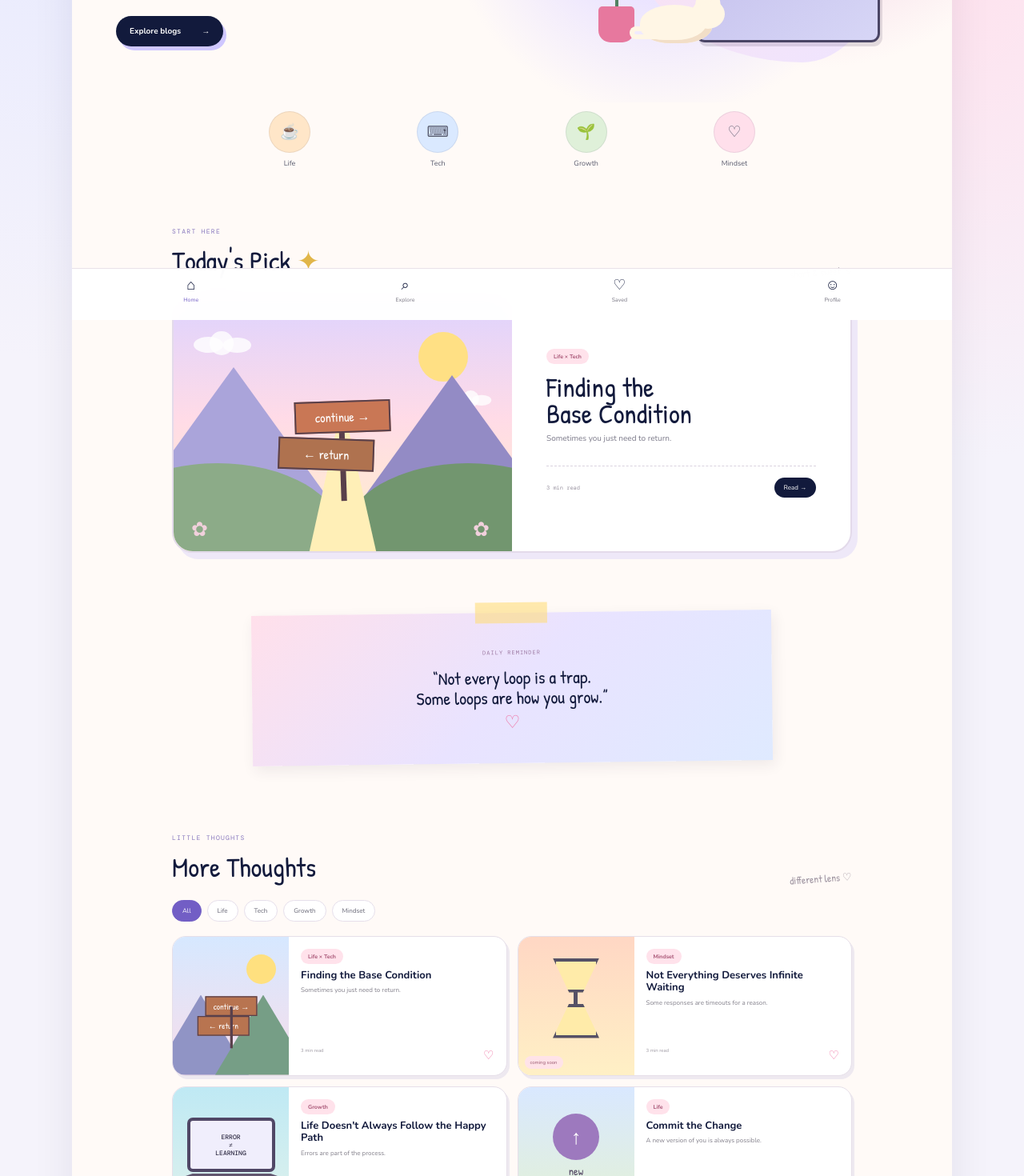
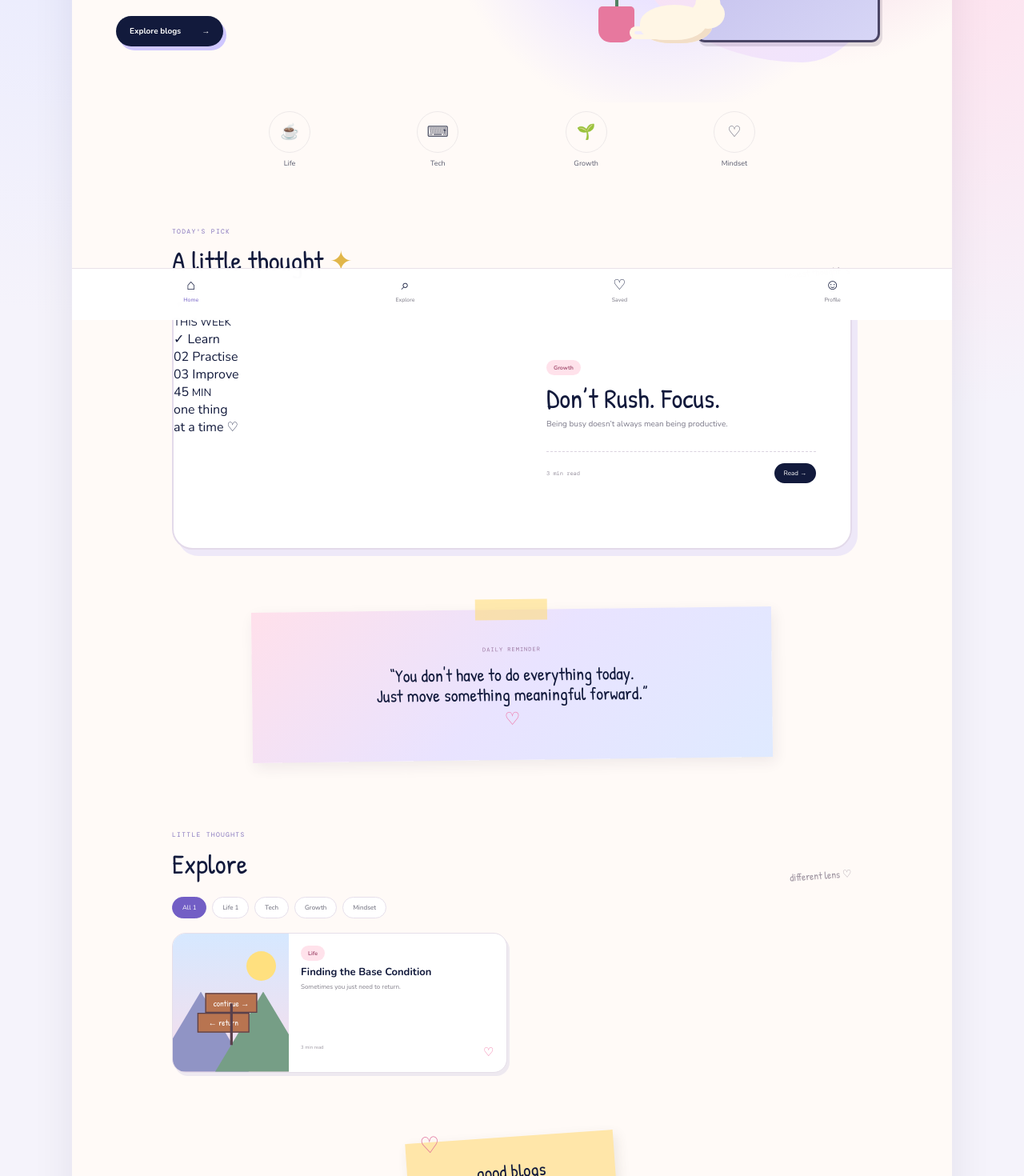
Before and after one commit to thisiskanhaiya/birthdaywish, a Vue app: page / in a window 1280 px wide. Shown: the part 400-1870 px from the top of the page at 80% size. Built offline with nearby package versions, Linux system fonts and the light colour scheme.

Commit message:
Update App.vue

```diff
--- a/src/App.vue
+++ b/src/App.vue
@@ -1,63 +1,151 @@
 <script setup>
 import { computed, ref } from "vue";
+
+import Focus from "./blogs/Focus.vue";
 import Recursion from "./blogs/Recursion.vue";
 
 const activeBlog = ref(null);
 const category = ref("All");
 
+/*
+|--------------------------------------------------------------------------
+| BLOG REGISTRY
+|--------------------------------------------------------------------------
+|
+| IMPORTANT:
+| Always add the NEWEST blog at the TOP.
+|
+| First blog = Today's Pick automatically.
+| Remaining blogs = Explore/category library automatically.
+|
+*/
+
 const blogs = [
+  {
+    id: "focus",
+    title: "Don’t Rush. Focus on One Thing at a Time.",
+    shortTitle: "Don’t Rush. Focus.",
+    description: "Being busy doesn’t always mean being productive.",
+    category: "Growth",
+    readTime: "3 min",
+    component: Focus,
+    art: "focus",
+    date: "15 Nov 2026",
+  },
+
   {
     id: "recursion",
     title: "Finding the Base Condition",
+    shortTitle: "Finding the Base Condition",
     description: "Sometimes you just need to return.",
     category: "Life",
     readTime: "3 min",
     component: Recursion,
+    art: "recursion",
+    date: "14 Nov 2026",
   },
 ];
 
-const upcoming = [
+const categories = [
   {
-    id: "waiting",
-    title: "Not Everything Deserves Infinite Waiting",
-    description: "Some responses are timeouts for a reason.",
-    category: "Mindset",
-    readTime: "3 min",
-    art: "hourglass",
+    name: "All",
+    icon: "✦",
   },
   {
-    id: "happy",
-    title: "Life Doesn't Always Follow the Happy Path",
-    description: "Errors are part of the process.",
-    category: "Growth",
-    readTime: "4 min",
-    art: "error",
+    name: "Life",
+    icon: "☕",
   },
   {
-    id: "commit",
-    title: "Commit the Change",
-    description: "A new version of you is always possible.",
-    category: "Life",
-    readTime: "3 min",
-    art: "commit",
+    name: "Tech",
+    icon: "⌨",
+  },
+  {
+    name: "Growth",
+    icon: "🌱",
+  },
+  {
+    name: "Mindset",
+    icon: "♡",
   },
 ];
 
-const categories = ["All", "Life", "Tech", "Growth", "Mindset"];
+/*
+|--------------------------------------------------------------------------
+| AUTOMATIC TODAY'S PICK
+|--------------------------------------------------------------------------
+*/
+
+const featuredBlog = computed(() => blogs[0]);
+
+/*
+|--------------------------------------------------------------------------
+| AUTOMATIC EXPLORE LIBRARY
+|--------------------------------------------------------------------------
+|
+| Today's Pick is removed from Explore.
+| Once a newer blog is added, the current featured blog automatically
+| comes back into Explore.
+|
+*/
+
+const archiveBlogs = computed(() => {
+  return blogs.slice(1);
+});
+
+/*
+|--------------------------------------------------------------------------
+| CATEGORY FILTERING
+|--------------------------------------------------------------------------
+*/
 
 const filteredBlogs = computed(() => {
-  if (category.value === "All") return blogs;
-  return blogs.filter((blog) => blog.category === category.value);
+  if (category.value === "All") {
+    return archiveBlogs.value;
+  }
+
+  return archiveBlogs.value.filter(
+    (blog) => blog.category === category.value
+  );
 });
+
+/*
+|--------------------------------------------------------------------------
+| CATEGORY COUNTS
+|--------------------------------------------------------------------------
+*/
+
+const categoryCount = (categoryName) => {
+  if (categoryName === "All") {
+    return archiveBlogs.value.length;
+  }
+
+  return archiveBlogs.value.filter(
+    (blog) => blog.category === categoryName
+  ).length;
+};
+
+/*
+|--------------------------------------------------------------------------
+| NAVIGATION
+|--------------------------------------------------------------------------
+*/
 
 function openBlog(blog) {
   activeBlog.value = blog;
-  window.scrollTo({ top: 0, behavior: "smooth" });
+
+  window.scrollTo({
+    top: 0,
+    behavior: "smooth",
+  });
 }
 
 function goHome() {
   activeBlog.value = null;
-  window.scrollTo({ top: 0, behavior: "smooth" });
+
+  window.scrollTo({
+    top: 0,
+    behavior: "smooth",
+  });
 }
 
 function explore() {
@@ -65,30 +153,62 @@ function explore() {
     behavior: "smooth",
   });
 }
+
+function selectCategory(item) {
+  category.value = item;
+  explore();
+}
 </script>
 
 <template>
   <div class="little-app">
 
-    <!-- LANDING -->
+    <!-- ======================================================
+         HOME
+    ======================================================= -->
+
     <template v-if="!activeBlog">
 
+      <!-- NAV -->
+
       <header class="topbar">
-        <button class="logo" @click="goHome">
-          little.log <span>♡</span>
+
+        <button
+          class="logo"
+          type="button"
+          @click="goHome"
+        >
+          little.log
+          <span>♡</span>
         </button>
 
+
         <div class="top-actions">
-          <button @click="explore">⌕</button>
-          <button>☰</button>
+
+          <button
+            type="button"
+            aria-label="Explore"
+            @click="explore"
+          >
+            ⌕
+          </button>
+
+          <button
+            type="button"
+            aria-label="Menu"
+          >
+            ☰
+          </button>
+
         </div>
+
       </header>
 
 
       <main>
 
         <!-- ==================================================
-             COMPACT HERO
+             HERO
         =================================================== -->
 
         <section class="hero">
@@ -101,7 +221,10 @@ function explore() {
 
             <h1>
               Same scroll.
-              <em>New perspective.</em>
+
+              <em>
+                New perspective.
+              </em>
             </h1>
 
             <p>
@@ -110,7 +233,10 @@ function explore() {
               occasionally find life inside code.
             </p>
 
-            <button class="primary-btn" @click="explore">
+            <button
+              class="primary-btn"
+              @click="explore"
+            >
               Explore blogs
               <span>→</span>
             </button>
@@ -118,43 +244,58 @@ function explore() {
           </div>
 
 
-          <!-- CODE-ONLY CUTE STICKER -->
+          <!-- CSS STICKER -->
 
           <div class="desk-sticker">
 
             <div class="pastel-blob"></div>
 
-            <span class="spark spark-a">✦</span>
-            <span class="spark spark-b">♡</span>
+            <span class="spark spark-a">
+              ✦
+            </span>
 
-            <!-- sticky note -->
+            <span class="spark spark-b">
+              ♡
+            </span>
+
+
+            <!-- NOTE -->
 
             <div class="hero-note">
+
               <span>♡</span>
 
               It's not<br />
               just code,<br />
-              <strong>it's life too.</strong>
+
+              <strong>
+                it's life too.
+              </strong>
+
             </div>
 
 
-            <!-- plant -->
+            <!-- PLANT -->
 
             <div class="plant">
+
               <div class="leaf leaf-left"></div>
               <div class="leaf leaf-right"></div>
+
               <div class="stem"></div>
               <div class="pot"></div>
+
             </div>
 
 
-            <!-- CHARACTER STICKER -->
+            <!-- CHARACTER -->
 
             <div class="character">
 
               <div class="hair-back"></div>
 
               <div class="head">
+
                 <div class="fringe fringe-left"></div>
                 <div class="fringe fringe-right"></div>
 
@@ -165,6 +306,7 @@ function explore() {
                 <span class="blush blush-right"></span>
 
                 <span class="character-mouth"></span>
+
               </div>
 
               <div class="bun"></div>
@@ -177,21 +319,26 @@ function explore() {
             </div>
 
 
-            <!-- laptop -->
+            <!-- LAPTOP -->
 
             <div class="cute-laptop">
-              <span class="laptop-heart">♡</span>
+              <span class="laptop-heart">
+                ♡
+              </span>
             </div>
 
 
             <!-- CAT -->
 
             <div class="cat">
+
               <span class="cat-ear ear-one"></span>
               <span class="cat-ear ear-two"></span>
+
               <span class="cat-head"></span>
               <span class="cat-body"></span>
               <span class="cat-tail"></span>
+
             </div>
 
           </div>
@@ -200,36 +347,34 @@ function explore() {
 
 
         <!-- ==================================================
-             CATEGORIES
+             QUICK CATEGORIES
         =================================================== -->
 
         <section class="quick-categories">
 
-          <button @click="category = 'Life'; explore()">
-            <span class="circle peach">☕</span>
-            Life
-          </button>
+          <button
+            v-for="item in categories.slice(1)"
+            :key="item.name"
+            type="button"
+            @click="selectCategory(item.name)"
+          >
 
-          <button @click="category = 'Tech'; explore()">
-            <span class="circle blue">⌨</span>
-            Tech
-          </button>
+            <span
+              class="circle"
+              :class="item.name.toLowerCase()"
+            >
+              {{ item.icon }}
+            </span>
 
-          <button @click="category = 'Growth'; explore()">
-            <span class="circle green">🌱</span>
-            Growth
-          </button>
+            {{ item.name }}
 
-          <button @click="category = 'Mindset'; explore()">
-            <span class="circle pink">♡</span>
-            Mindset
           </button>
 
         </section>
 
 
         <!-- ==================================================
-             TODAY
+             TODAY'S PICK
         =================================================== -->
 
         <section class="today">
@@ -237,17 +382,21 @@ function explore() {
           <div class="section-head">
 
             <div>
-              <span>START HERE</span>
+
+              <span>
+                TODAY'S PICK
+              </span>
 
               <h2>
-                Today's Pick
+                A little thought
                 <b>✦</b>
               </h2>
+
             </div>
 
+
             <small>
-              short &amp; sweet
-              ↘
+              newest thought ↘
             </small>
 
           </div>
@@ -255,22 +404,83 @@ function explore() {
 
           <article
             class="featured"
-            @click="openBlog(blogs[0])"
+            @click="openBlog(featuredBlog)"
           >
 
-            <!-- CSS LANDSCAPE -->
+            <!-- Dynamic artwork -->
 
-            <div class="landscape">
+            <div
+              class="featured-dynamic-art"
+              :class="`featured-${featuredBlog.art}`"
+            >
+
+              <!-- FOCUS -->
+
+              <template v-if="featuredBlog.art === 'focus'">
+
+                <span class="featured-focus-spark focus-art-one">
+                  ✦
+                </span>
+
+                <span class="featured-focus-spark focus-art-two">
+                  ♡
+                </span>
+
+
+                <div class="focus-board">
+
+                  <span class="board-tape"></span>
+
+                  <small>
+                    THIS WEEK
+                  </small>
+
+                  <div class="board-task completed">
+                    <span>✓</span>
+                    Learn
+                  </div>
+
+                  <div class="board-task active">
+                    <span>02</span>
+                    Practise
+                  </div>
+
+                  <div class="board-task">
+                    <span>03</span>
+                    Improve
+                  </div>
+
+                </div>
+
+
+                <div class="focus-timer">
+
+                  <div class="timer-ring">
+
+                    <span>45</span>
+
+                    <small>
+                      MIN
+                    </small>
+
+                  </div>
+
+                </div>
+
+
+                <div class="featured-focus-note">
+                  one thing<br />
+                  at a time ♡
+                </div>
+
+              </template>
+
+
+              <!-- RECURSION -->
+
+              <template v-if="featuredBlog.art === 'recursion'">
 
                 <div class="sky-sun"></div>
-
-              <div class="sky-cloud cloud-left">
-                <i></i><i></i><i></i>
-              </div>
-
-              <div class="sky-cloud cloud-right">
-                <i></i><i></i><i></i>
-              </div>
 
                 <div class="mountain back-one"></div>
                 <div class="mountain back-two"></div>
@@ -281,6 +491,7 @@ function explore() {
                 <div class="path"></div>
 
                 <div class="sign">
+
                   <span class="sign-top">
                     continue →
                   </span>
@@ -290,36 +501,46 @@ function explore() {
                   </span>
 
                   <i></i>
+
                 </div>
 
-              <span class="land-flower flower-a">✿</span>
-              <span class="land-flower flower-b">✿</span>
+              </template>
 
             </div>
 
 
+            <!-- COPY -->
+
             <div class="featured-copy">
 
-              <span class="tag">
-                Life × Tech
+              <span
+                class="tag"
+                :class="`tag-${featuredBlog.category.toLowerCase()}`"
+              >
+                {{ featuredBlog.category }}
               </span>
 
+
               <h3>
-                Finding the<br />
-                Base Condition
+                {{ featuredBlog.shortTitle }}
               </h3>
 
+
               <p>
-                Sometimes you just need to return.
+                {{ featuredBlog.description }}
               </p>
+
 
               <div class="featured-bottom">
 
                 <small>
-                  3 min read
+                  {{ featuredBlog.readTime }} read
                 </small>
 
-                <button @click.stop="openBlog(blogs[0])">
+                <button
+                  type="button"
+                  @click.stop="openBlog(featuredBlog)"
+                >
                   Read →
                 </button>
 
@@ -333,7 +554,7 @@ function explore() {
 
 
         <!-- ==================================================
-             QUOTE
+             REMINDER
         =================================================== -->
 
         <section class="reminder">
@@ -345,8 +566,8 @@ function explore() {
           </small>
 
           <p>
-            “Not every loop is a trap.<br />
-            Some loops are how you grow.”
+            “You don't have to do everything today.<br />
+            Just move something meaningful forward.”
           </p>
 
           <span class="reminder-heart">
@@ -360,17 +581,25 @@ function explore() {
              EXPLORE
         =================================================== -->
 
-        <section id="explore" class="explore">
+        <section
+          id="explore"
+          class="explore"
+        >
 
           <div class="section-head">
 
             <div>
-              <span>LITTLE THOUGHTS</span>
+
+              <span>
+                LITTLE THOUGHTS
+              </span>
 
               <h2>
-                More Thoughts
+                Explore
               </h2>
+
             </div>
+
 
             <small>
               different lens ♡
@@ -379,25 +608,40 @@ function explore() {
           </div>
 
 
+          <!-- CATEGORY PILLS -->
+
           <div class="category-tabs">
 
             <button
               v-for="item in categories"
-              :key="item"
-              :class="{ active: category === item }"
-              @click="category = item"
+              :key="item.name"
+              type="button"
+              :class="{
+                active: category === item.name
+              }"
+              @click="category = item.name"
             >
-              {{ item }}
+
+              {{ item.name }}
+
+              <span
+                v-if="categoryCount(item.name)"
+                class="category-count"
+              >
+                {{ categoryCount(item.name) }}
+              </span>
+
             </button>
 
           </div>
 
 
-          <!-- MOBILE HORIZONTAL / DESKTOP GRID -->
+          <!-- RESULTS -->
 
-          <div class="thought-list">
-
-            <!-- Actual blog -->
+          <div
+            v-if="filteredBlogs.length"
+            class="thought-list"
+          >
 
             <article
               v-for="blog in filteredBlogs"
@@ -406,7 +650,16 @@ function explore() {
               @click="openBlog(blog)"
             >
 
-              <div class="thought-art recursion-mini">
+              <!-- ART -->
+
+              <div
+                class="thought-art"
+                :class="`${blog.art}-mini`"
+              >
+
+                <!-- RECURSION -->
+
+                <template v-if="blog.art === 'recursion'">
 
                   <div class="mini-sun"></div>
 
@@ -414,127 +667,73 @@ function explore() {
                   <div class="mini-mountain two"></div>
 
                   <div class="mini-sign">
-                  <span>continue →</span>
-                  <span>← return</span>
+
+                    <span>
+                      continue →
+                    </span>
+
+                    <span>
+                      ← return
+                    </span>
+
                     <i></i>
+
                   </div>
+
+                </template>
+
+
+                <!-- FOCUS -->
+
+                <template v-if="blog.art === 'focus'">
+
+                  <div class="mini-focus-ring">
+                    <span>01</span>
+                  </div>
+
+                  <div class="mini-focus-list">
+                    <span>✓ learn</span>
+                    <span>✓ practise</span>
+                    <span>• improve</span>
+                  </div>
+
+                </template>
 
               </div>
 
 
+              <!-- COPY -->
+
               <div class="thought-content">
 
-                <span class="tag">
-                  Life × Tech
+                <span
+                  class="tag"
+                  :class="`tag-${blog.category.toLowerCase()}`"
+                >
+                  {{ blog.category }}
                 </span>
 
+
                 <h3>
-                  {{ blog.title }}
+                  {{ blog.shortTitle }}
                 </h3>
+
 
                 <p>
                   {{ blog.description }}
                 </p>
 
+
                 <footer>
+
                   <small>
                     {{ blog.readTime }} read
                   </small>
 
-                  <span>♡</span>
-                </footer>
-
-              </div>
-
-            </article>
-
-
-            <!-- Upcoming -->
-
-            <article
-              v-for="blog in upcoming"
-              :key="blog.id"
-              class="thought-card upcoming"
-            >
-
-              <div
-                class="thought-art"
-                :class="blog.art"
-              >
-
-                <!-- HOURGLASS -->
-
-                <div
-                  v-if="blog.art === 'hourglass'"
-                  class="css-hourglass"
-                >
-                  <span class="glass-top"></span>
-                  <span class="glass-middle"></span>
-                  <span class="glass-bottom"></span>
-                </div>
-
-
-                <!-- ERROR -->
-
-                <div
-                  v-if="blog.art === 'error'"
-                  class="error-laptop"
-                >
-                  <div class="error-screen">
-                    ERROR
-                    <span>≠</span>
-                    LEARNING
-                  </div>
-
-                  <div class="error-keyboard"></div>
-                </div>
-
-
-                <!-- COMMIT -->
-
-                <div
-                  v-if="blog.art === 'commit'"
-                  class="version-art"
-                >
-                  <div class="version-circle">
-                    ↑
-                  </div>
-
                   <span>
-                    new<br />
-                    version<br />
-                    of me ♡
-                  </span>
-                </div>
-
-
-                <span class="coming-pill">
-                  coming soon
+                    ♡
                   </span>
 
-              </div>
-
-
-              <div class="thought-content">
-
-                <span class="tag">
-                  {{ blog.category }}
-                </span>
-
-                <h3>
-                  {{ blog.title }}
-                </h3>
-
-                <p>
-                  {{ blog.description }}
-                </p>
-
-                <footer>
-                  <small>
-                    {{ blog.readTime }} read
-                  </small>
-
-                  <span>♡</span>
                 </footer>
 
               </div>
@@ -543,10 +742,33 @@ function explore() {
 
           </div>
 
+
+          <!-- EMPTY CATEGORY -->
+
+          <div
+            v-else
+            class="empty-category"
+          >
+
+            <span>
+              ✿
+            </span>
+
+            <strong>
+              Nothing here yet.
+            </strong>
+
+            <p>
+              A little {{ category.toLowerCase() }}
+              thought will appear here soon.
+            </p>
+
+          </div>
+
         </section>
 
 
-        <!-- FOOT NOTE -->
+        <!-- PAPER NOTE -->
 
         <section class="paper-note">
 
@@ -564,11 +786,14 @@ function explore() {
       </main>
 
 
-      <!-- MOBILE TAB BAR -->
+      <!-- MOBILE NAV -->
 
       <nav class="mobile-tabs">
 
-        <button class="active" @click="goHome">
+        <button
+          class="active"
+          @click="goHome"
+        >
           <span>⌂</span>
           Home
         </button>
@@ -593,7 +818,9 @@ function explore() {
     </template>
 
 
-    <!-- BLOG -->
+    <!-- ======================================================
+         DYNAMIC BLOG
+    ======================================================= -->
 
     <component
       v-else
```
Lines whose indentation alone changed are shown as unchanged.
